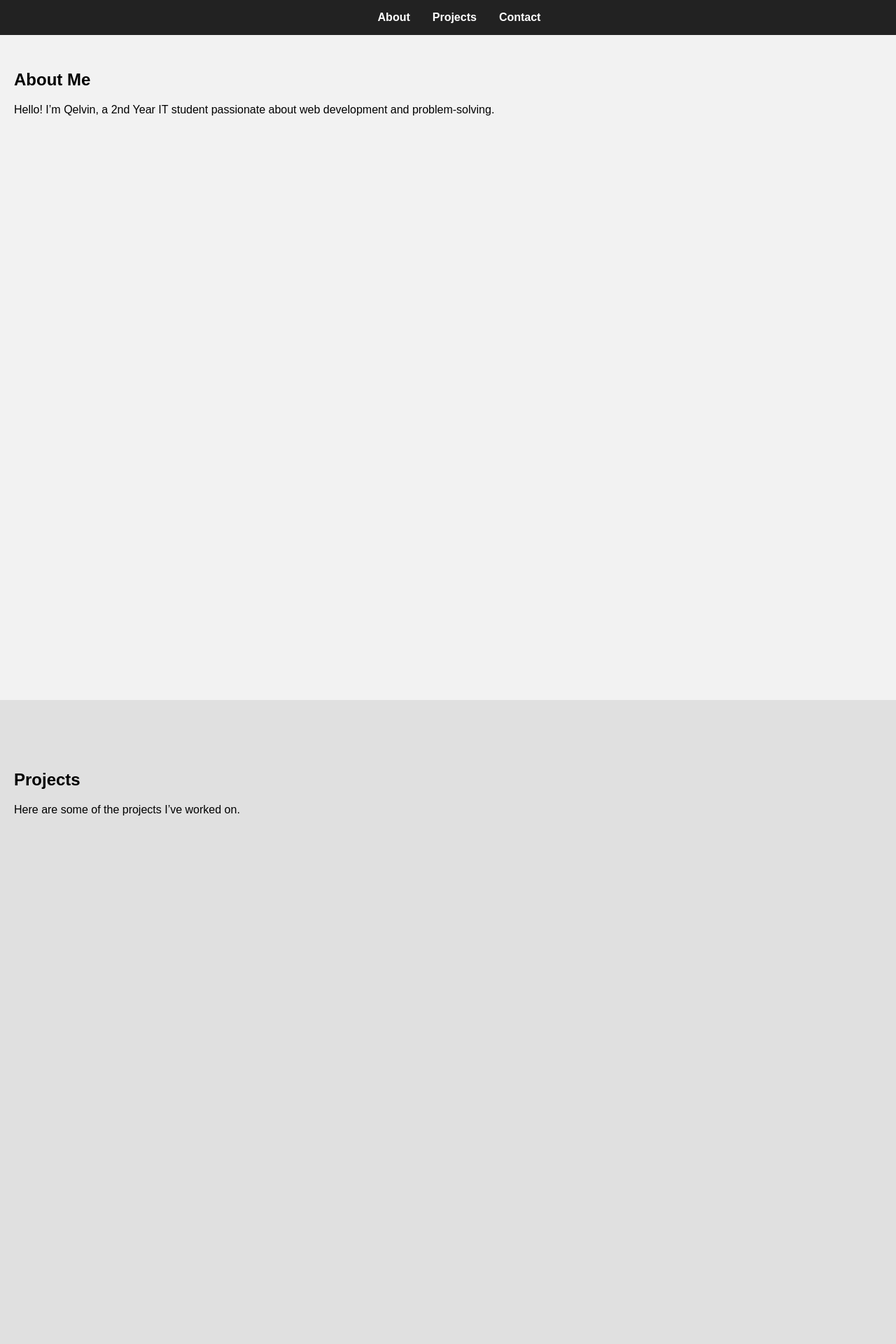
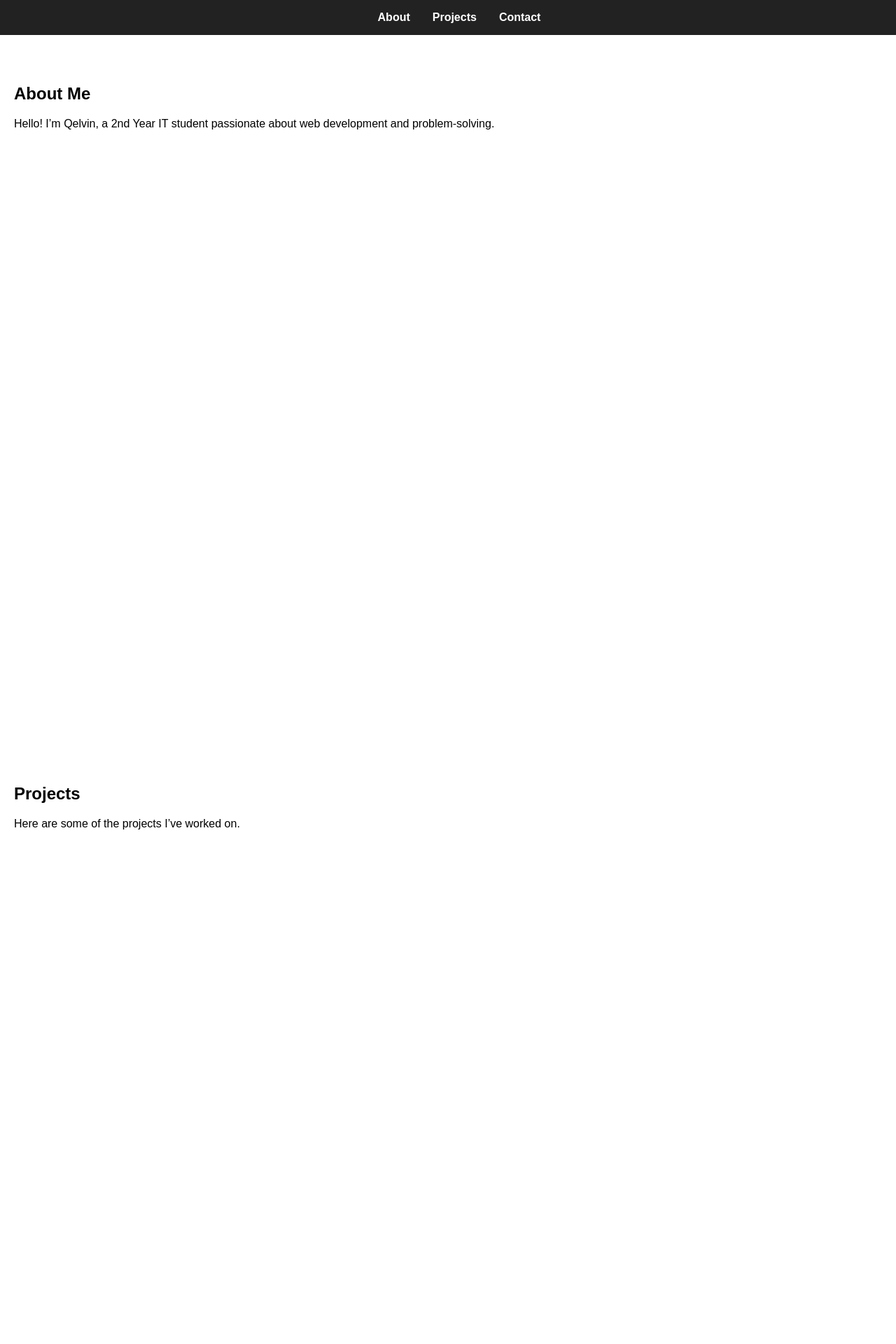
Before and after one commit to QelvinNagales/Website-Portfolio, a Flask app: page / in a window 1280 px wide. Shown: the top 1920 px of the page at 70% size. Run offline with Flask 3, Linux system fonts and the light colour scheme.

```diff
--- a/templates/index.html
+++ b/templates/index.html
@@ -33,22 +33,6 @@
             padding: 100px 20px;
             min-height: 100vh;
         }
-
-        #about {
-            background-color: #f2f2f2;
-        }
-
-        #projects {
-            background-color: #e0e0e0;
-        }
-
-        #contact {
-            background-color: #ccc;
-        }
-
-        h1, h2 {
-            margin-top: 0;
-        }
     </style>
 </head>
 <body>
```
